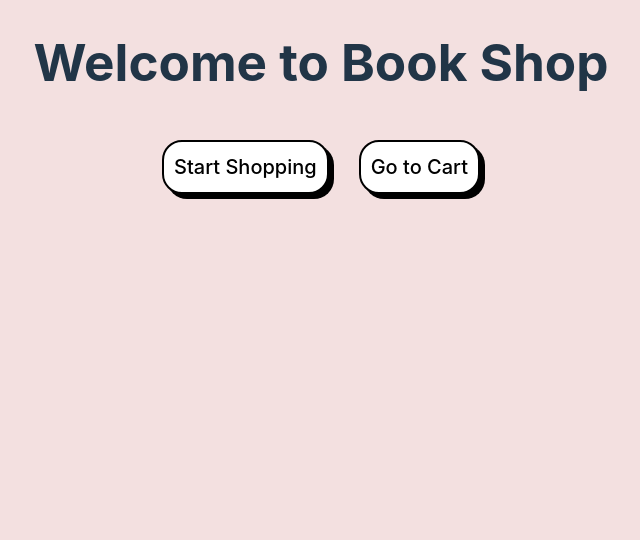
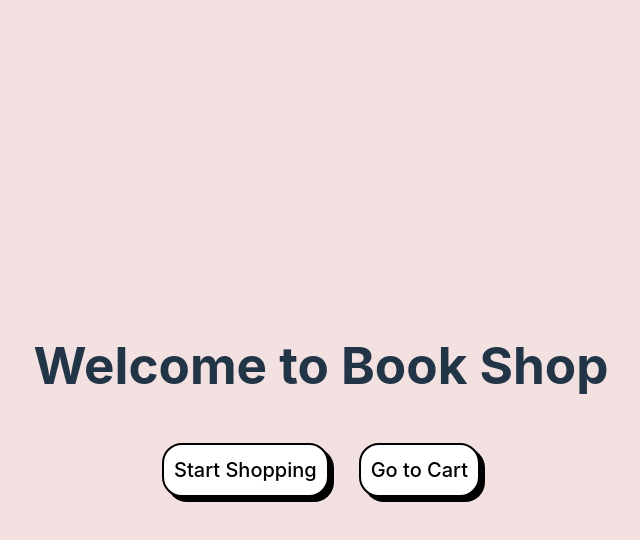
Before and after one commit to FloppyCacti/The-Odin-Project, a React app in the folder Shopping-Cart/: page / in a window 1280 px wide. Shown: the top 540 px of the page, without its empty margins (319-959 px from the left). Built offline with nearby package versions, Linux system fonts and the light colour scheme; the HTML template or start-up script is replaced by a standard one.

Commit message:
change body to #root

```diff
--- a/Shopping-Cart/src/styles/root.css
+++ b/Shopping-Cart/src/styles/root.css
@@ -1,4 +1,4 @@
-body {
+#root {
   display: flex;
   flex-direction: column;
   justify-content: center;
```
